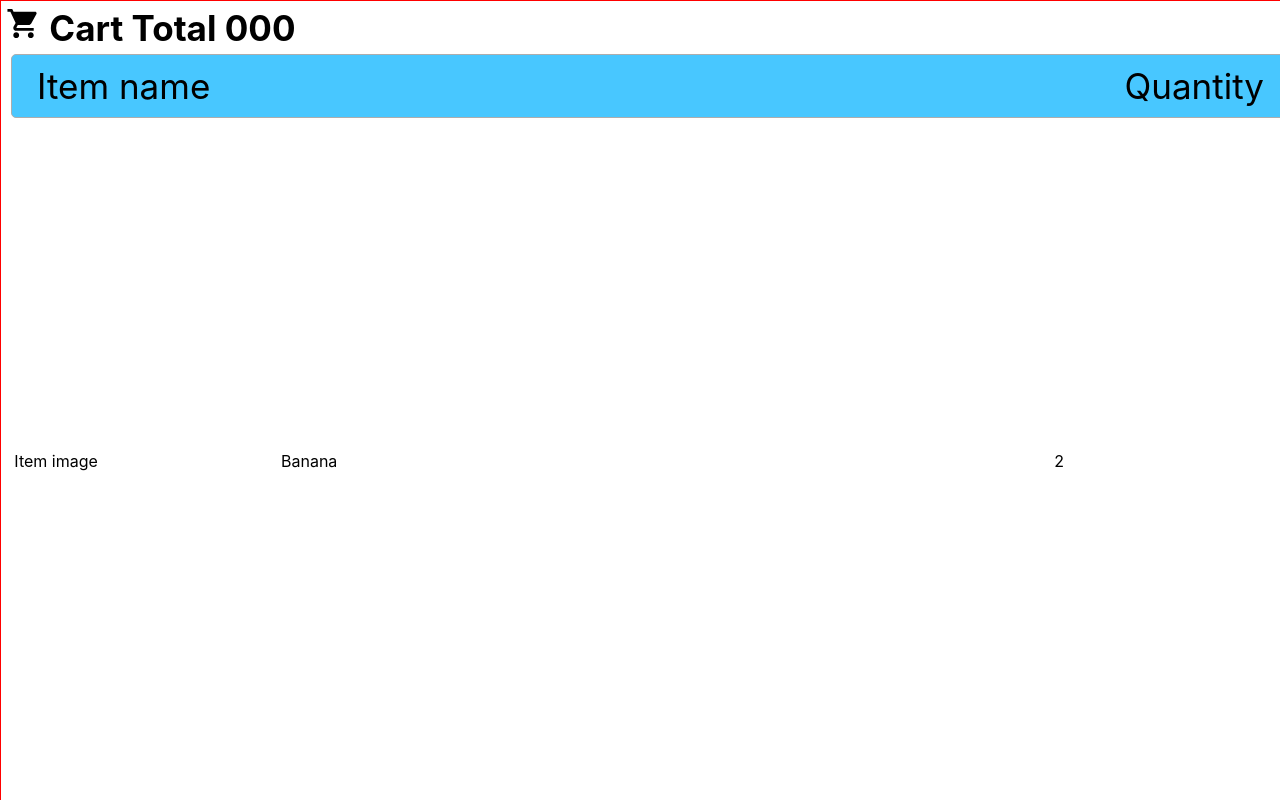
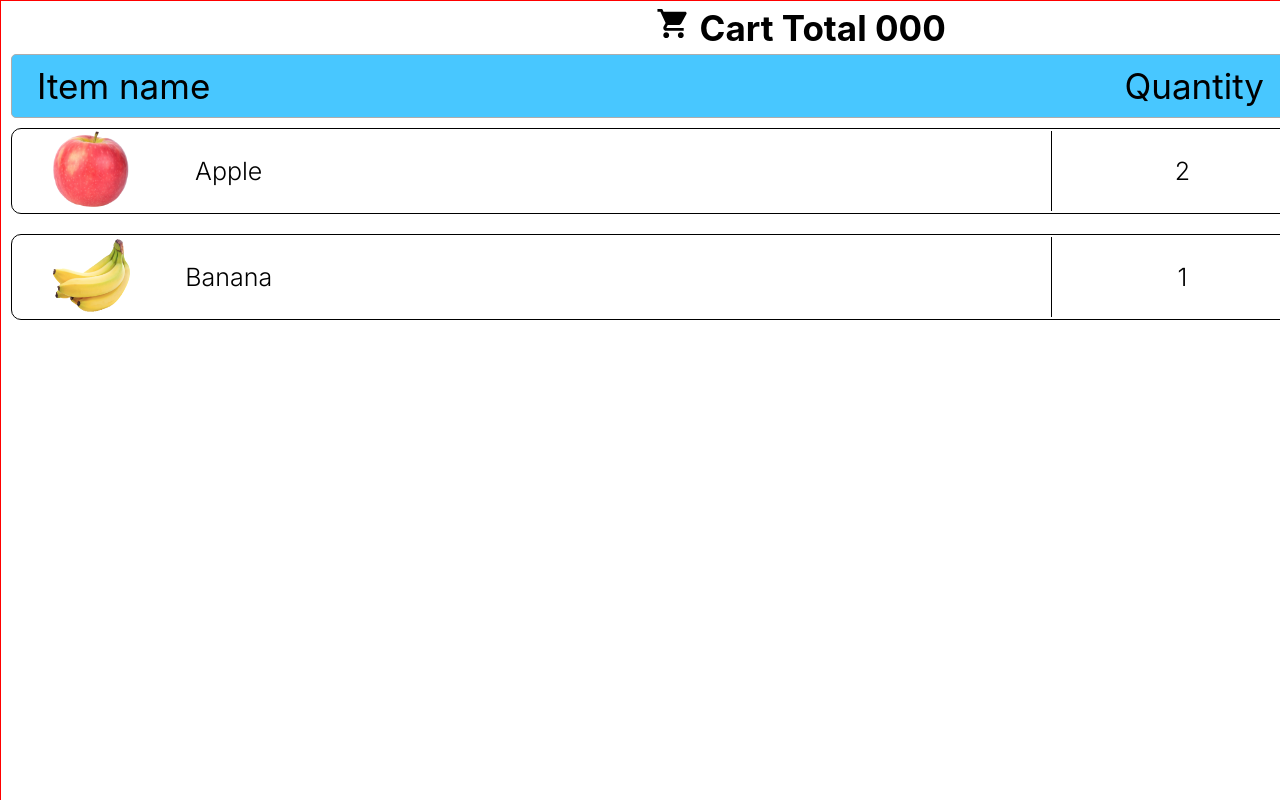
Before and after one commit to GiraffeKOOOO/GazeSelfCheckout, a React (Create React App) app: page /basket_screen in a window 1280 px wide. Shown: the top 800 px of the page. Built offline with nearby package versions, Linux system fonts and the light colour scheme.

Commit message:
working on the basket item grid
- finished the cart item for now, added props and images and a border
- fixed the cart item grid so items start from the top and fill from the top

```diff
--- a/src/components/BasketItem.js
+++ b/src/components/BasketItem.js
@@ -10,11 +10,12 @@ function BasketItem(props) {
             direction="row"
             justifyContent="center"
             alignItems="center"
+            id="basket-item-container"
             >
-            <Grid item xs={2}>Item image</Grid>
-            <Grid item xs={5.8}>Banana</Grid>
-            <Grid item xs={2}>2</Grid>
-            <Grid item xs={2}>£1.00</Grid>
+            <Grid item xs={1}><img src={props.itemImage} alt="itemImage" id='basket-item-image'/></Grid>
+            <Grid item xs={6.8}><p id='basket-item-name' className='selected-font'>{props.itemName}</p></Grid>
+            <Grid item xs={2} id='basket-item-quantity'><p className='selected-font'>{props.itemQuantity}</p></Grid>
+            <Grid item xs={2} id='basket-item-price'><p className='selected-font'>£{props.itemPrice}</p></Grid>
         </Grid>
     );
   }
--- a/src/css/BasketItem.css
+++ b/src/css/BasketItem.css
@@ -0,0 +1,26 @@
+#basket-item-container {
+    border: 1px solid black;
+    border-radius: 10px;
+    margin: 10px;
+    text-align: center;
+}
+
+#basket-item-image {
+    width: 80px;
+    height: 80px;
+}
+
+#basket-item-name {
+    font-size: 25px;
+    margin-left: -750px;
+}
+
+#basket-item-quantity {
+    font-size: 25px;
+    border-left: 1px solid black;
+    border-right: 1px solid black;
+}
+
+#basket-item-price {
+    font-size: 25px;
+}
--- a/src/css/BasketScreen.css
+++ b/src/css/BasketScreen.css
@@ -18,6 +18,7 @@
 }
 
 #cart-grid-title {
+    width: 1580px;
     background-color: #48C7FF;
     border-radius: 5px;
     border: solid 1px rgb(173, 173, 173);
@@ -38,6 +39,10 @@
 
 #cart-item-price {
     text-align: center;
+}
+
+#cart-item-grid {
+
 }
 
 #bottom-row {
--- a/src/screens/BasketScreen.js
+++ b/src/screens/BasketScreen.js
@@ -9,6 +9,9 @@ import BasketItem from '../components/BasketItem';
 
 import '../css/BasketScreen.css';
 
+import apple from '../media/apple.png';
+import banana from '../media/banana.png';
+
 function BasketScreen() {
   return (
       <>
@@ -17,30 +20,31 @@ function BasketScreen() {
           <Grid id='left-grid' item xs={10}>
             <Grid id='title-grid'
               container
-              justifyContent="flex-start"
-              alignItems="flex-start"
+              justifyContent="center"
             >
               <h2 id="item-counter"><ShoppingCartIcon fontSize='large'/> Cart Total 000</h2>
             </Grid>
 
             <Grid id='cart-grid'
               container
-              justifyContent="flex-start"
-              alignItems="flex-start"
+              direction="column"
             >
               <Grid id='cart-grid-title'
                 container
                 direction="row"
-                justifyContent="flex-start"
-                alignItems="center"
               >
                 <Grid item xs={7.8} id='cart-item-title'>Item name</Grid>
                 <Grid item xs={2} id='cart-item-quantity'>Quantity</Grid>
                 <Grid item xs={2} id='cart-item-price'>Price</Grid>
               </Grid>
 
-              <BasketItem/>
+              <Grid id='cart-item-grid'
+                container
+              >
+                <BasketItem itemImage={apple} itemName='Apple' itemQuantity={2} itemPrice={1.20}/>
+                <BasketItem itemImage={banana} itemName='Banana' itemQuantity={1} itemPrice={0.60}/>
 
+              </Grid>
 
             </Grid>
 
```
